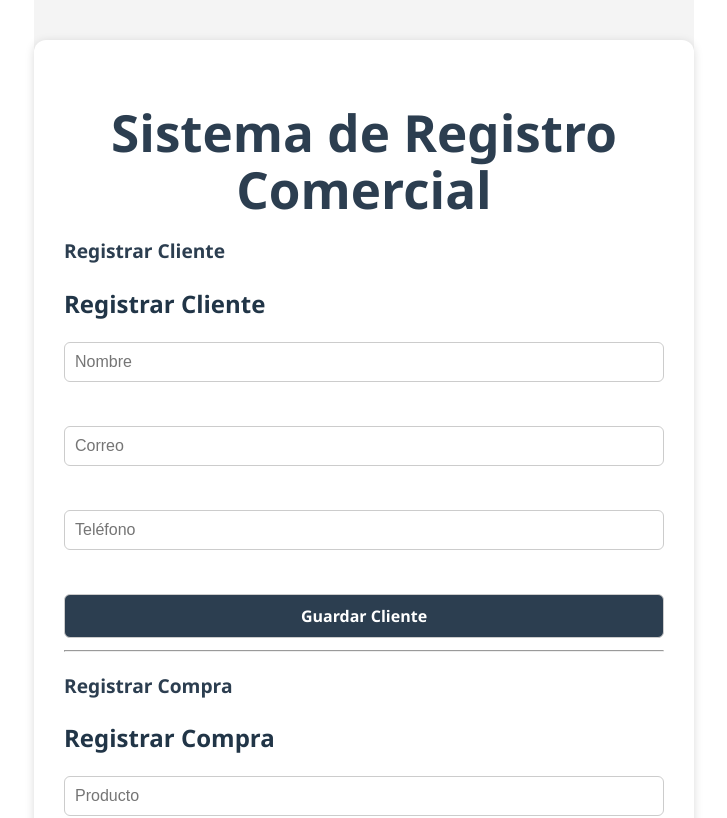
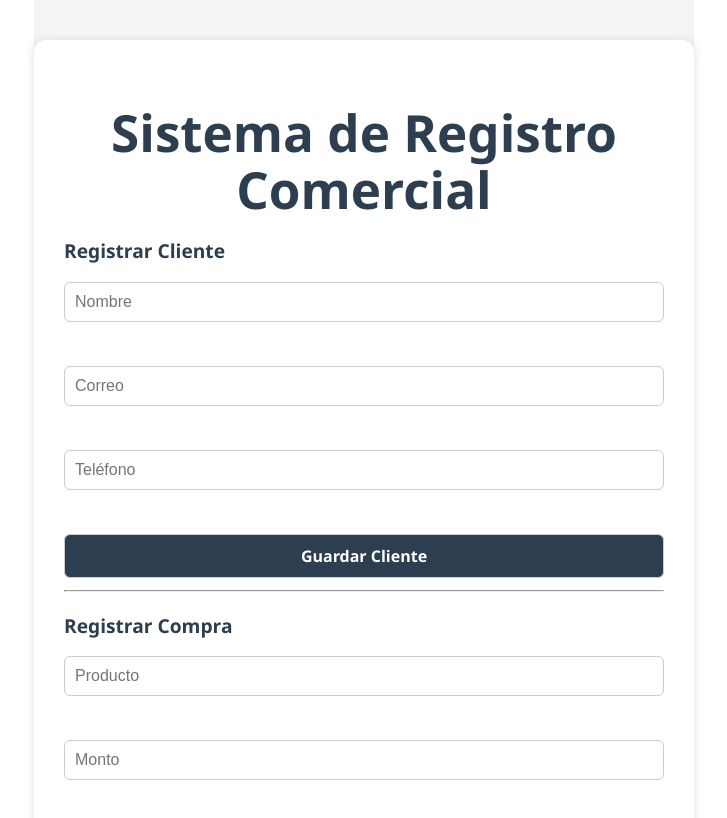
Before and after one commit to agaviria-projects/miniproyectoFrontend-Cesde, a React (Vite) app: page / in a window 1280 px wide. Shown: the top 818 px of the page, without its empty margins (276-1003 px from the left). Built offline with nearby package versions, Linux system fonts and the light colour scheme; no server answers.

Commit message:
Se reajustan los titulos de la app

```diff
--- a/src/components/CustomerForm.jsx
+++ b/src/components/CustomerForm.jsx
@@ -29,7 +29,6 @@ export default function CustomerForm() {
 
   return (
     <form onSubmit={handleSubmit}>
-      <h2>Registrar Cliente</h2>
       <input
         type="text"
         name="name"
--- a/src/components/PurchaseForm.jsx
+++ b/src/components/PurchaseForm.jsx
@@ -43,7 +43,6 @@ export default function PurchaseForm() {
 
   return (
     <form onSubmit={handleSubmit}>
-      <h2>Registrar Compra</h2>
       <input
         type="text"
         name="product"
```
